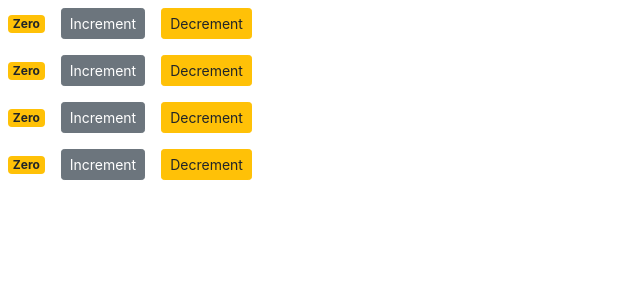
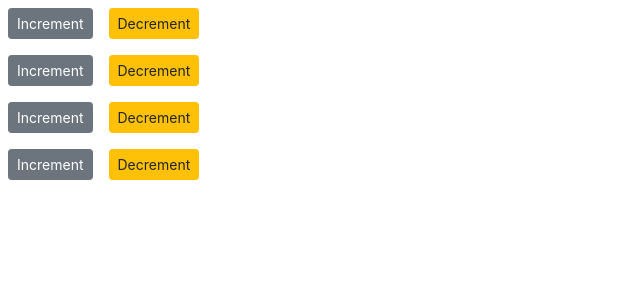
Before and after one commit to naseebbajracharya/react-tryout-counter, a React (Create React App) app: page / in a window 1280 px wide. Shown: the top 300 px of the page, without its empty margins (0-640 px from the left). Built offline with nearby package versions, Linux system fonts and the light colour scheme.

Commit message:
passing data to components

```diff
--- a/src/components/counter.jsx
+++ b/src/components/counter.jsx
@@ -3,13 +3,13 @@
 class Counter extends Component {
 
     state = {
-        count: 0,
-        tags: ["Tag 1", "Tag 2", "Tag 3"]
+        value: this.props.value,
+        //tags: ["Tag 1", "Tag 2", "Tag 3"]
     };
 
     handleIncrement = product => {
         //console.log("Increment Clicked", this);
-        this.setState({count: this.state.count +1 });
+        this.setState({value: this.state.value +1 });
     };
 
     handleDecrement = product => {
--- a/src/components/counters.jsx
+++ b/src/components/counters.jsx
@@ -4,7 +4,7 @@
 class Counters extends Component {
     state = {
         counters: [
-            {id: 1, value: 0},
+            {id: 1, value: 3},
             {id: 2, value: 0},
             {id: 3, value: 0},
             {id: 4, value: 0},
@@ -12,7 +12,7 @@
      }
     render() {
         return ( <div>
-           {this.state.counters.map(counter => <Counter key={counter.id} />)}
+           {this.state.counters.map(counter => <Counter key={counter.id} value={counter.value} />)}
         </div> );
     }
 }
```
Also changed, not shown: 1 other file (tests, documents, lock files or other folders).
